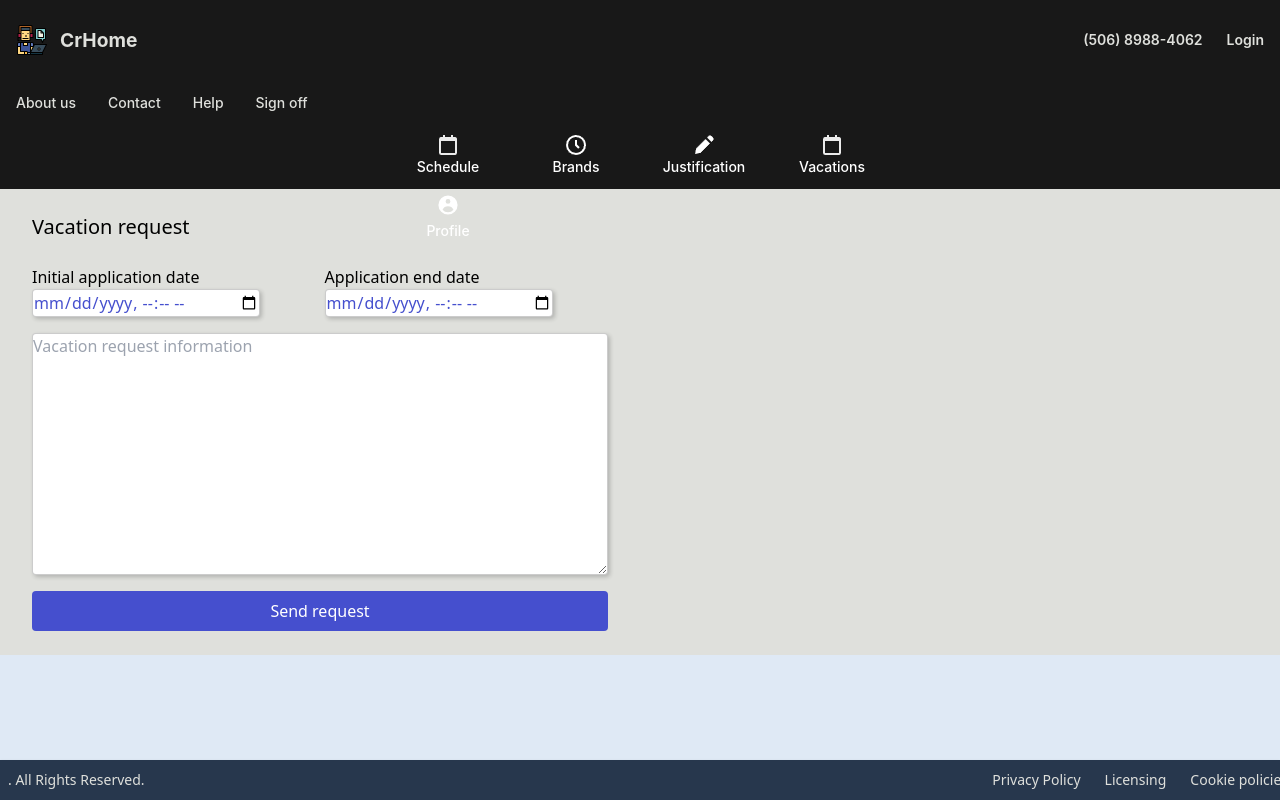
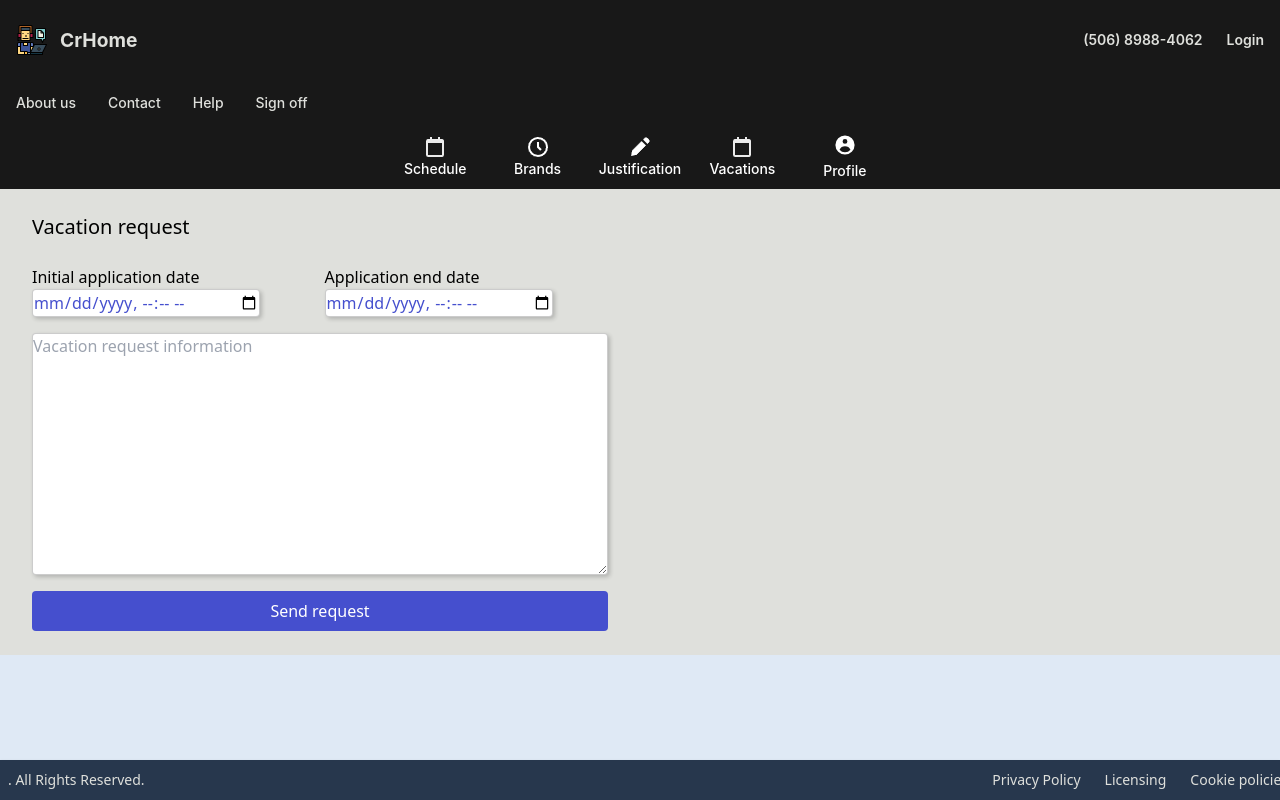
Before and after one commit to EvanderJimenez/Control_info_Empleados, a Next.js app in the folder proyecto/: page /home/EmployeeMain/Vacations in a window 1280 px wide. Built offline with nearby package versions, Linux system fonts and the light colour scheme.

Commit message:
(ACTUALIZACION) Menu empleado

```diff
--- a/proyecto/src/root/components/menus/employeeCenterMenu/EmployeeCenterMenu.tsx
+++ b/proyecto/src/root/components/menus/employeeCenterMenu/EmployeeCenterMenu.tsx
@@ -12,7 +12,7 @@ export default function EmployeeCenterMenu() {
   return (
     <>
       <div className="left-0 z-50 w-full h-16 bg-SecondaryColor  dark:bg-gray-700 dark:border-gray-600">
-        <div className="grid h-full max-w-lg grid-cols-4 mx-auto font-medium">
+        <div className="grid h-full max-w-lg grid-cols-5 mx-auto font-medium">
           <button
             onClick={() => handleButtonClick("/home/EmployeeMain/Schedule")}
             type="button"
--- a/proyecto/src/root/components/requestVacationsEmployee/RequestVacationsEmployee.tsx
+++ b/proyecto/src/root/components/requestVacationsEmployee/RequestVacationsEmployee.tsx
@@ -9,7 +9,7 @@ const RequestVacationsEmployee = () => {
   const employeeVacations = useSelector(selectLogin);
 
   const [vacations, setVacations] = useState<Vacations[]>([
-    { dateStart: "", dateEnd: "", description: "", approved: false },
+    { dateStart: "", dateEnd: "", description: "",name: "", approved: false },
   ]);
 
   const [dataEmployee, setDataEmployee] = useState<EmployeesType>({
--- a/proyecto/src/root/interface/employee/employee.interface.ts
+++ b/proyecto/src/root/interface/employee/employee.interface.ts
@@ -62,19 +62,17 @@ export interface InformationPage{
   paragraph: string,
   img: string
 }
-<<<<<<< Updated upstream
 
 export interface Vacations{
   dateStart : string
   dateEnd: string
   description: string
+  name: string
   approved: boolean
 }
-=======
 export interface FirstPagePDFInformation{
   title:string,
   createdBy: string,
   dateCreated: Date;
   filterUsed: string,
 }
->>>>>>> Stashed changes
```
